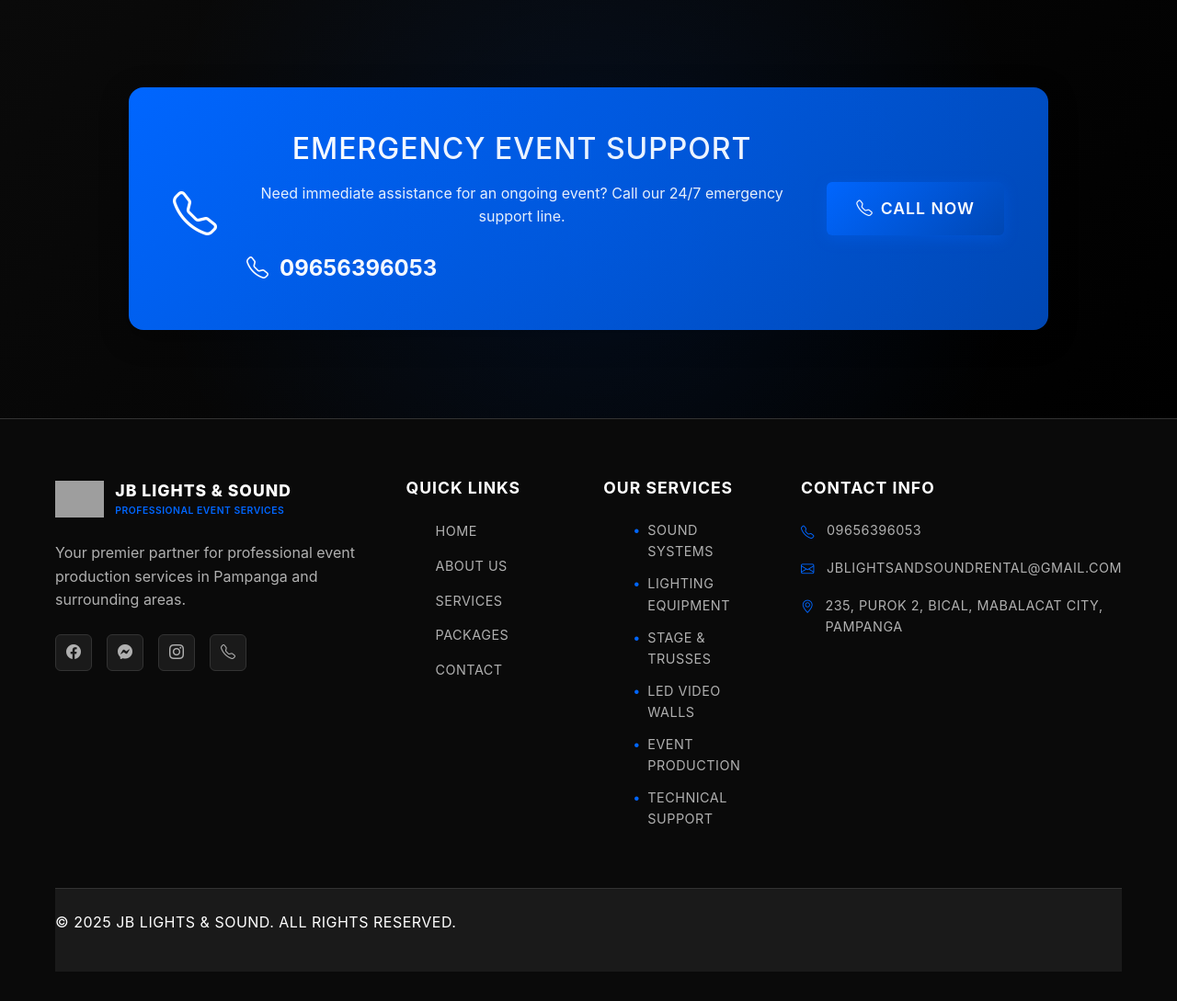
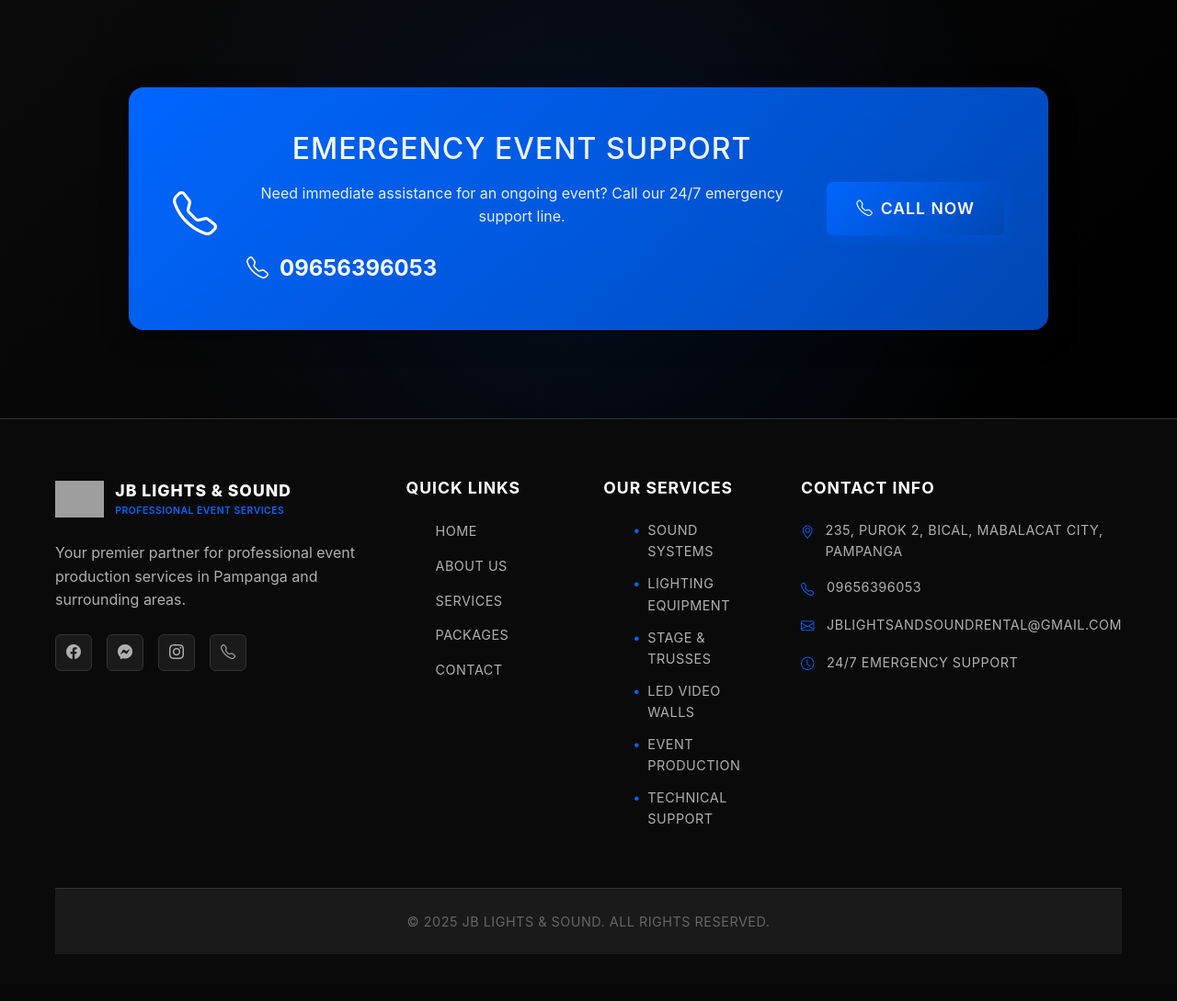
Before and after one commit to juicetinrain/JB_Lights, a PHP site: page /tyron/ContactUs.php in a window 1280 px wide. Shown: the part 3526-4615 px from the top of the page at 92% size. After the commit the page ends 4564 px from the top, so only its background shows below. Run offline with PHP 8.4, Linux system fonts and the light colour scheme; grey boxes are pictures that could not be loaded.

Commit message:
Footer is fixed

```diff
--- a/ContactUs.php
+++ b/ContactUs.php
@@ -373,7 +373,7 @@ if ($_SERVER['REQUEST_METHOD'] === 'POST' && isset($_POST['submit_contact'])) {
         </div>
     </section>
 
-    <!-- Footer -->
+        <!-- Footer -->
     <footer class="main-footer">
         <div class="container">
             <div class="footer-content">
@@ -420,6 +420,10 @@ if ($_SERVER['REQUEST_METHOD'] === 'POST' && isset($_POST['submit_contact'])) {
                 <div class="footer-contact">
                     <h4>CONTACT INFO</h4>
                     <div class="contact-item">
+                        <i class="bi bi-geo-alt"></i>
+                        <span>235, PUROK 2, BICAL, MABALACAT CITY, PAMPANGA</span>
+                    </div>
+                    <div class="contact-item">
                         <i class="bi bi-telephone"></i>
                         <span>09656396053</span>
                     </div>
@@ -428,14 +432,19 @@ if ($_SERVER['REQUEST_METHOD'] === 'POST' && isset($_POST['submit_contact'])) {
                         <span>JBLIGHTSANDSOUNDRENTAL@GMAIL.COM</span>
                     </div>
                     <div class="contact-item">
-                        <i class="bi bi-geo-alt"></i>
-                        <span>235, PUROK 2, BICAL, MABALACAT CITY, PAMPANGA</span>
+                        <i class="bi bi-clock"></i>
+                        <span>24/7 EMERGENCY SUPPORT</span>
                     </div>
                 </div>
             </div>
 
+            <!-- Fixed Footer Bottom -->
             <div class="footer-bottom">
-                <p>&copy; 2025 JB LIGHTS & SOUND. ALL RIGHTS RESERVED.</p>
+                <div class="container">
+                    <div class="footer-bottom-content">
+                        <p>&copy; 2025 JB LIGHTS & SOUND. ALL RIGHTS RESERVED.</p>
+                    </div>
+                </div>
             </div>
         </div>
     </footer>
```
Also changed, not shown: about_us.php (+1 -15 lines), admin.php (+7 -2 lines), index.php (+8 -3 lines), js/about.js (added, +13 -0 lines), login_register.php (+6 -1 lines), profile.php (+8 -3 lines), reservation.php (+7 -2 lines).
